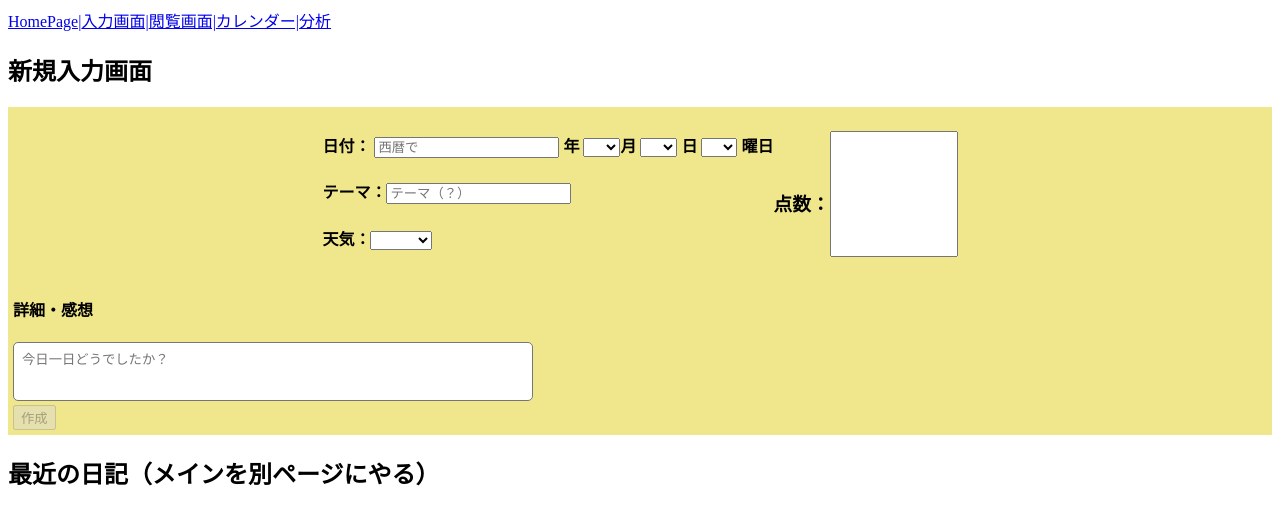
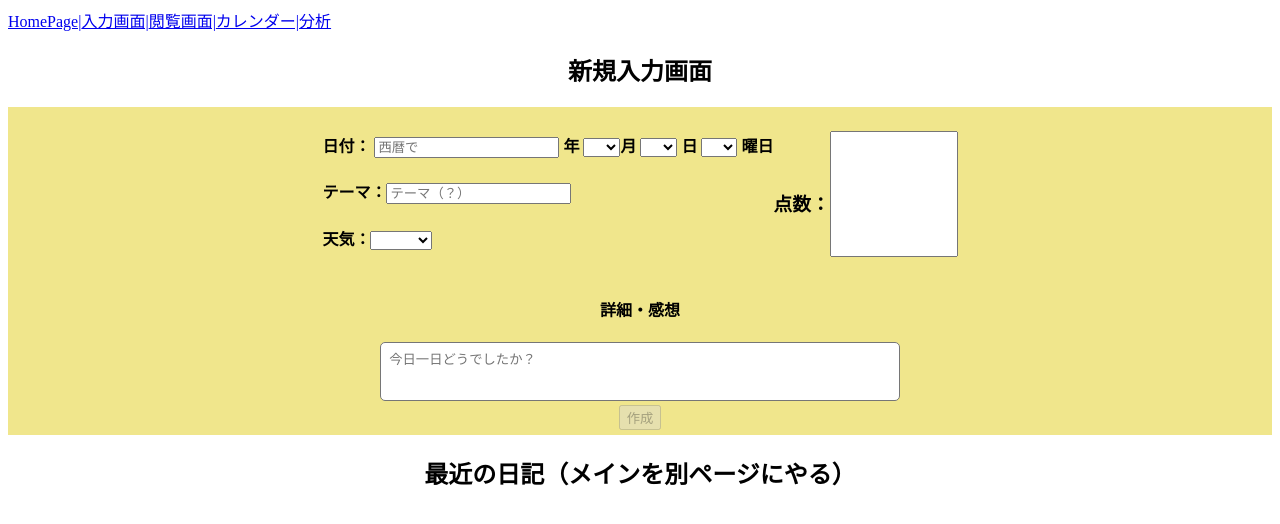
Before and after one commit to webex18-team-2/team-original-app, a Vue app: page /write in a window 1280 px wide. Shown: the top 524 px of the page. Built offline with nearby package versions, Linux system fonts and the light colour scheme.

Commit message:
削除できるようになったちゃんと

```diff
--- a/src/views/WriteView.vue
+++ b/src/views/WriteView.vue
@@ -1,5 +1,7 @@
 <template>
-  <h2>新規入力画面</h2>
+  <div class="a">
+    <h2>新規入力画面</h2>
+  </div>
   <div class="syousai">
     <div class="honbun_igai">
       <div class="month_and_theme_and_weather">
@@ -117,7 +119,7 @@
 
   <div class="views">
     <h2>最近の日記（メインを別ページにやる）</h2>
-    <div class="posts" v-for="(post, posts) in posts" :key="posts">
+    <div class="posts" v-for="(post, index) in posts" :key="index">
       ーーーーーーーーーーーーーーーーーーーーーーーーーーーーーーーーーーーーーーーーー<br />
       <h3>
         日付：{{ post.year }}年{{ post.month }}月{{ post.date }}日（{{
@@ -130,7 +132,7 @@
       <br />
       {{ post.content }}
       <h4>作成日時：{{ post.createdAt }}</h4>
-      <button v-on:click="deletePost">削除</button>
+      <button v-on:click="deletePost(index)">削除</button>
     </div>
   </div>
 </template>
@@ -174,8 +176,12 @@ export default {
         JSON.stringify(this.posts)
       )
     },
-    deletePost() {
-      this.posts.pop()
+    deletePost(index) {
+      this.posts.splice(index, 1)
+      localStorage.setItem(
+        "diarylist", //これがキー
+        JSON.stringify(this.posts)
+      )
     },
   },
   computed: {
@@ -199,6 +205,9 @@ export default {
 </script>
 
 <style>
+.a {
+  text-align: center;
+}
 .point {
   width: 120px;
   height: 120px;
@@ -221,6 +230,10 @@ export default {
 .syousai {
   padding: 5px;
   background-color: khaki;
+  text-align: center;
+}
+.views {
+  text-align: center;
 }
 .posts {
   justify-content: center;
```
